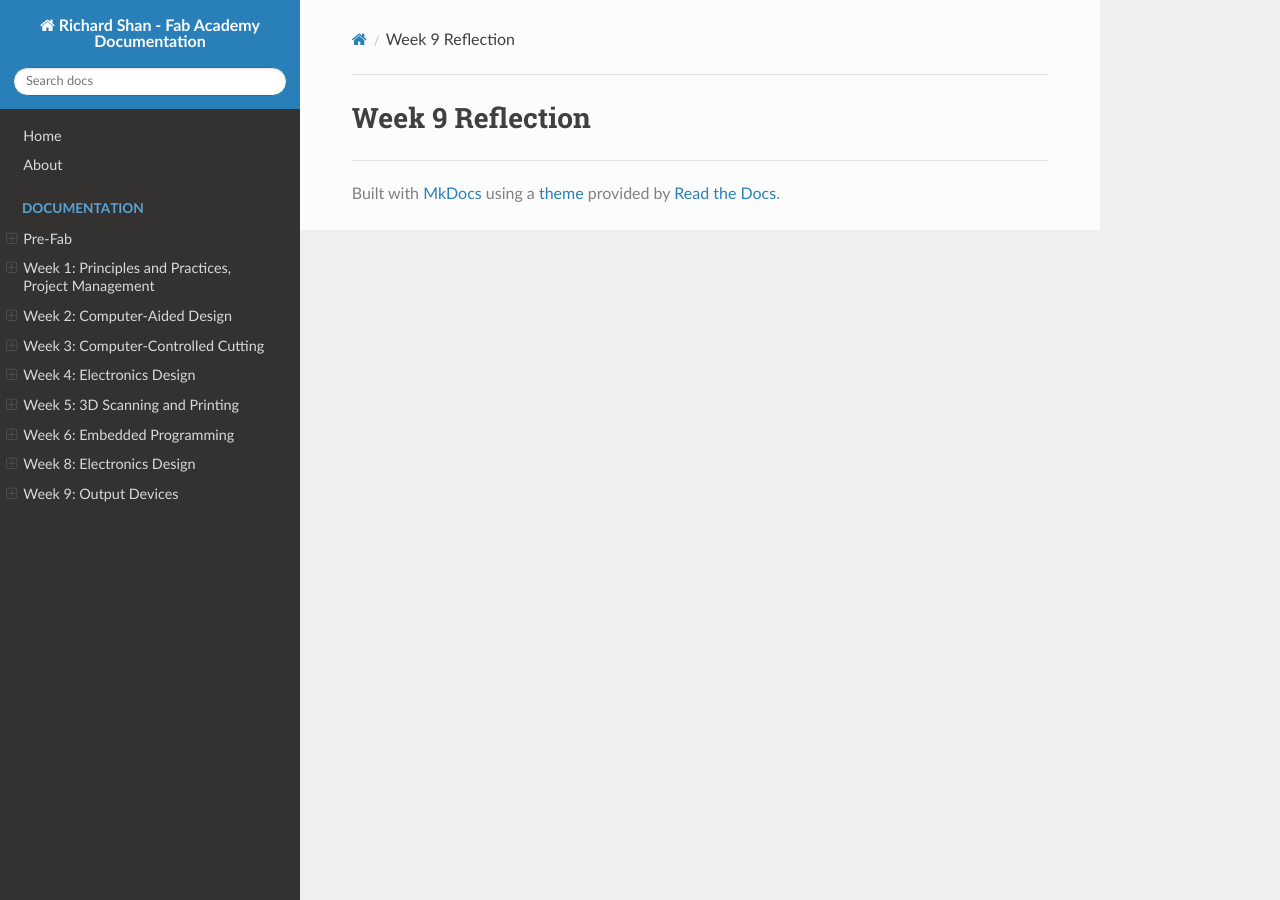
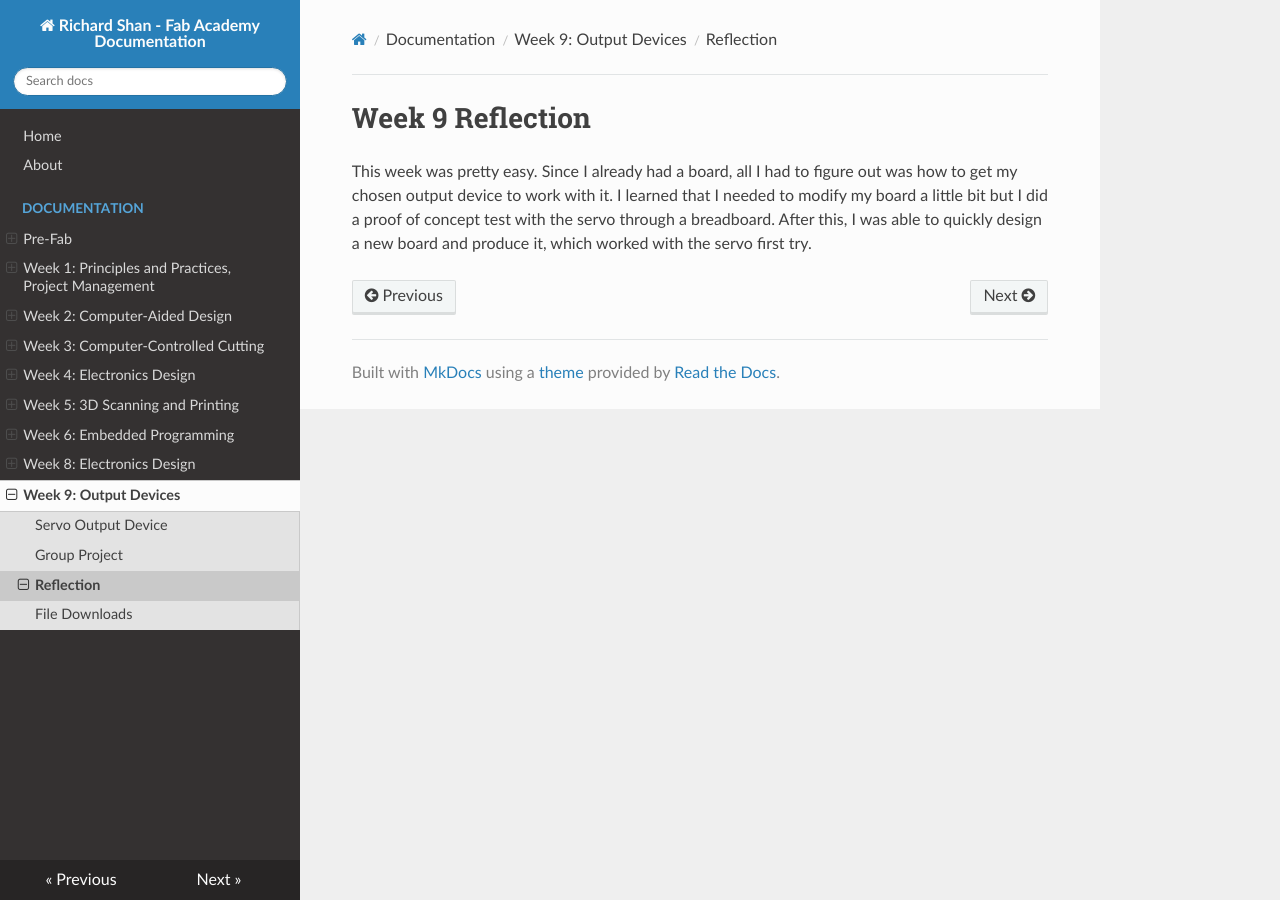
Before and after one commit to richard-shan/fabRepo, an MkDocs documentation site: the page built from docs/lessons/week9/reflection.md, in a window 1280 px wide. Built offline with MkDocs 1.6.1, drawn with Linux system fonts in a browser that asks for light colours; nearby versions of some CDN libraries.

Commit message:
Week 9 documentation

```diff
--- a/docs/lessons/week9/reflection.md
+++ b/docs/lessons/week9/reflection.md
@@ -1 +1,3 @@
 # Week 9 Reflection
+
+This week was pretty easy. Since I already had a board, all I had to figure out was how to get my chosen output device to work with it. I learned that I needed to modify my board a little bit but I did a proof of concept test with the servo through a breadboard. After this, I was able to quickly design a new board and produce it, which worked with the servo first try.
--- a/mkdocs.yml
+++ b/mkdocs.yml
@@ -56,6 +56,9 @@ nav:
       - File Downloads: lessons/week8/week8Downloads.md
     - "Week 9: Output Devices":
       - Servo Output Device: lessons/week9/servo.md
+      - Group Project: lessons/week9/groupProject.md
+      - Reflection: lessons/week9/reflection.md
+      - File Downloads: lessons/week9/week9Downloads.md
 
 theme: readthedocs
 highlightjs: true
```
Also changed, not shown: docs/lessons/week9/groupProject.md (added, +13 -0 lines), docs/lessons/week9/servo.md (+1 -1 lines), docs/lessons/week9/week9Downloads.md (added, +3 -0 lines), 1 other file.
